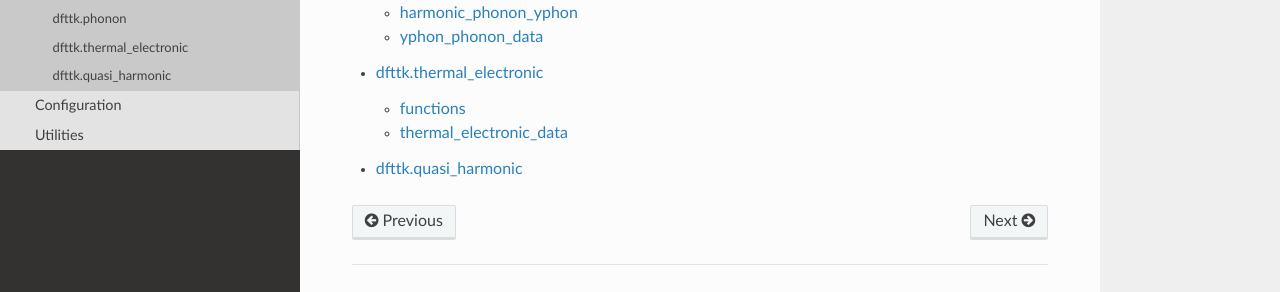
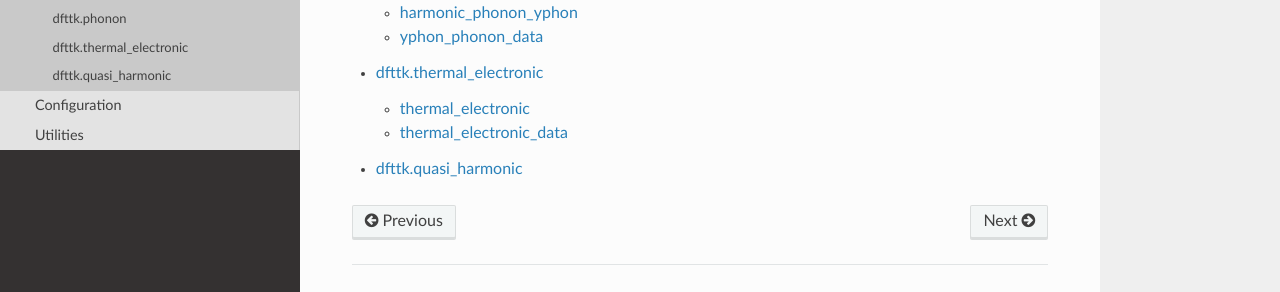
Before and after one commit to PhasesResearchLab/dfttk, a Sphinx documentation site: the page built from docs/api/api_post_processing.rst, in a window 1280 px wide. Shown: the part 339-631 px from the top of the page. Built offline with Sphinx 7.4.7 and the Read the Docs theme 3.1.0, drawn with Linux system fonts in a browser that asks for light colours; pages that are not in the unit, such as notebooks, are missing from menus.

Commit message:
Fix module reference in thermal_electronic documentation

```diff
--- a/docs/api/dfttk.thermal_electronic.rst
+++ b/docs/api/dfttk.thermal_electronic.rst
@@ -6,10 +6,10 @@ dfttk.thermal_electronic
    :undoc-members:
    :show-inheritance:
 
-functions
----------
+thermal_electronic
+------------------
 
-.. automodule:: dfttk.thermal_electronic.functions
+.. automodule:: dfttk.thermal_electronic.thermal_electronic
    :members:
    :undoc-members:
    :show-inheritance:
```
